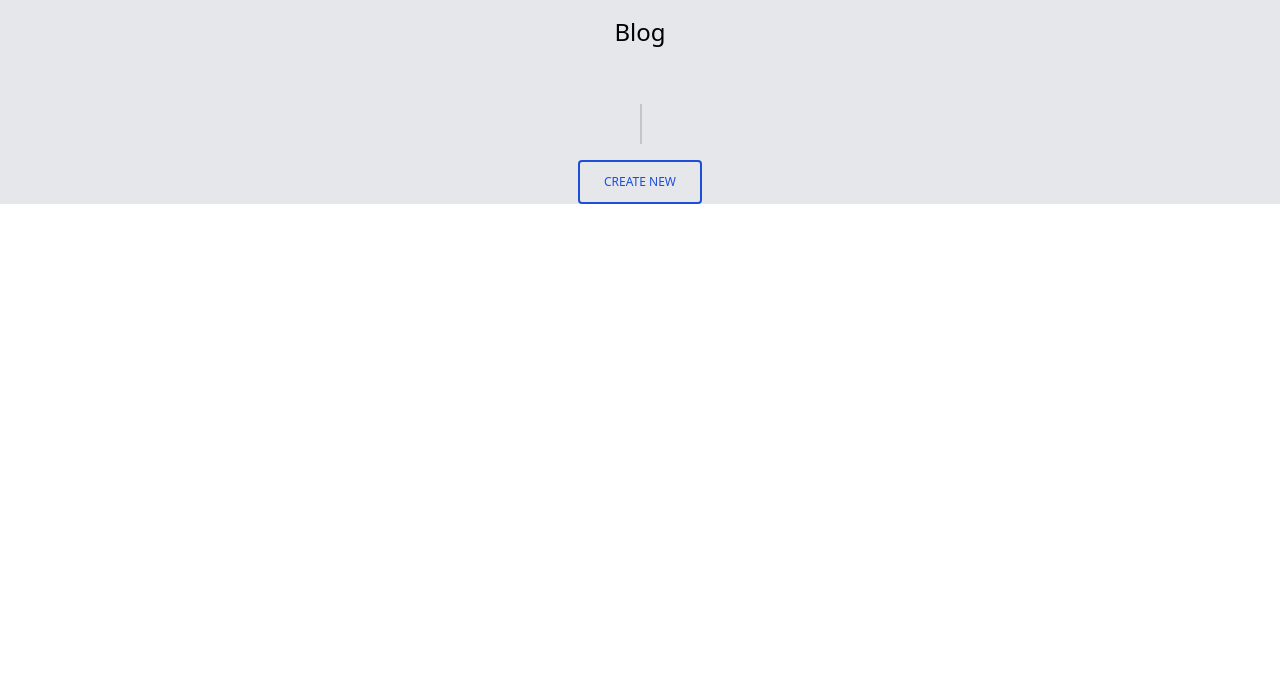
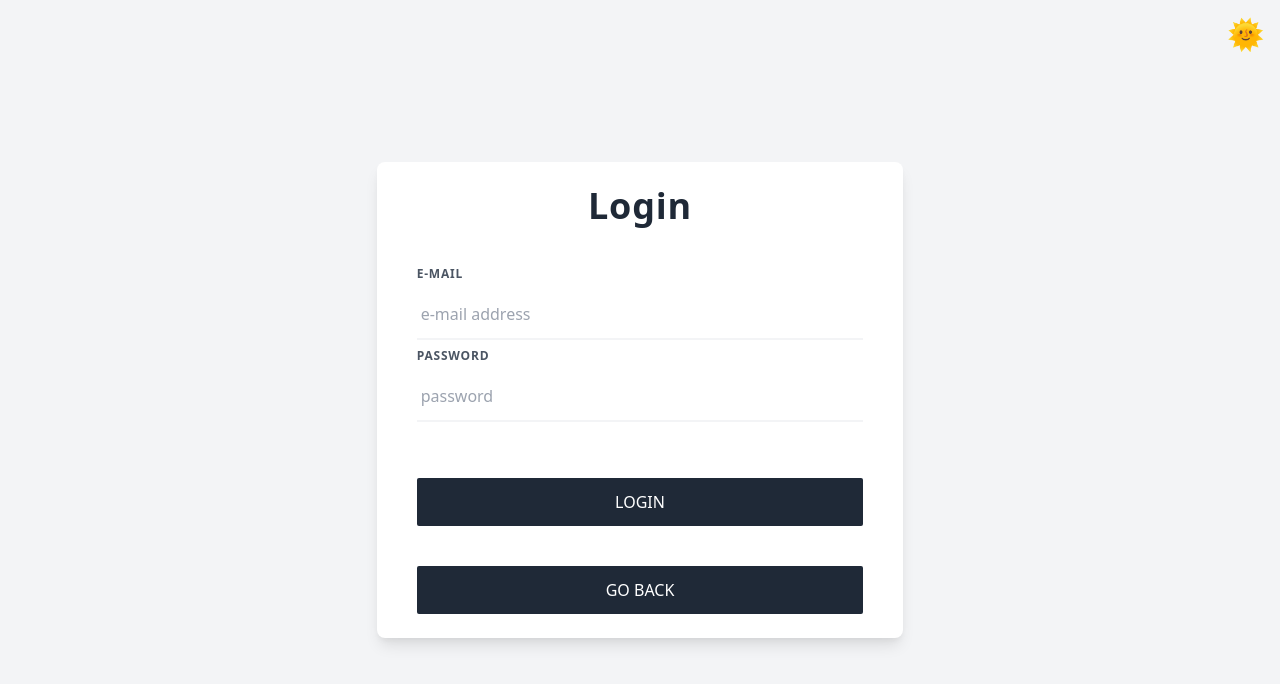
Before and after one commit to pigilwin/pigilwin_app, a React (Create React App) app: page /blog in a window 1280 px wide. Both pictures are taken after a click on the button "CREATE NEW". Shown: the top 684 px of the page. Built offline with nearby package versions, Linux system fonts and the light colour scheme.

Commit message:
Moving theme selector to entire page layout

```diff
--- a/src/App.tsx
+++ b/src/App.tsx
@@ -1,9 +1,10 @@
 import { useEffect } from 'react';
-import { useDispatch } from 'react-redux';
+import { useDispatch, useSelector } from 'react-redux';
 import { BrowserRouter, Switch, Route } from 'react-router-dom';
 import { Blog } from './blog';
 import { Home } from './home/index';
-import { setTheme } from './store/theme/themeSlice';
+import { Theme } from './components/theme';
+import { setTheme, themeStateSelector } from './store/theme/themeSlice';
 
 export const App = (): JSX.Element => {
 
@@ -12,9 +13,24 @@ export const App = (): JSX.Element => {
     if(window.matchMedia('(prefers-color-scheme: dark)').matches) {
       dispatch(setTheme(true));
     }
-  });
+  }, [dispatch]);
+
+  const usingDarkMode = useSelector(themeStateSelector);
+    const classNames: string[] = [
+        "font-sans",
+        "antialiased",
+        "leading-normal",
+        "tracking-wider"
+    ];
+
+    if (usingDarkMode) {
+        classNames.push("bg-gray-900");
+    } else {
+        classNames.push("bg-white");
+    }
 
   return (
+    <main className={classNames.join(" ")}>
       <BrowserRouter>
         <Switch>
           <Route path="/blog">
@@ -25,5 +41,7 @@ export const App = (): JSX.Element => {
           </Route>
         </Switch>
       </BrowserRouter>
+      <Theme/>
+    </main>
   );
 };
--- a/src/Home/index.tsx
+++ b/src/Home/index.tsx
@@ -1,35 +1,16 @@
 import { PropsWithChildren } from "react";
-import { useSelector } from "react-redux";
 import { Link } from "react-router-dom";
 import {
     Photo,
     Briefcase,
     GitHub,
     Instagram,
-    LinkedIn,
-    Theme
+    LinkedIn
 } from "../components/components";
-import { themeStateSelector } from "../store/theme/themeSlice";
 import { Proficiency } from "./proficiency";
 
 export const Home = (): JSX.Element => {
-
-    const usingDarkMode = useSelector(themeStateSelector);
-    const classNames: string[] = [
-        "font-sans",
-        "antialiased",
-        "leading-normal",
-        "tracking-wider"
-    ];
-
-    if (usingDarkMode) {
-        classNames.push("bg-gray-900");
-    } else {
-        classNames.push("bg-white");
-    }
-
     return (
-        <main className={classNames.join(" ")}>
         <div className="max-w-4xl flex items-center h-auto flex-wrap mx-auto">
             <Photo/>
             <div id="profile" className="w-full rounded-lg shadow-2xl bg-white opacity-75 my-4">
@@ -50,9 +31,7 @@ export const Home = (): JSX.Element => {
                 <h1 className="text-center p-4 text-2xl">Technologies</h1>
                 <Proficiency/>
             </div>
-                <Theme/>
         </div>
-        </main>
     );
 }
 
--- a/src/blog/index.tsx
+++ b/src/blog/index.tsx
@@ -1,4 +1,26 @@
+import { useSelector } from "react-redux";
+import {
+    isAttemptingAuthSelector,
+    isAuthenticatedSelector
+} from "../store/auth/authSlice";
+import { SignInLink, CreateNewLink } from './links';
+import { SignInPage } from './signIn';
+
 export const Blog = (): JSX.Element => {
+
+    const isCurrentlyAttemptingAuth = useSelector(isAttemptingAuthSelector);
+    const isAuthenticated = useSelector(isAuthenticatedSelector);
+
+    if (isCurrentlyAttemptingAuth) {
+        return <SignInPage/>;
+    }
+
+    let element: JSX.Element = <SignInLink/>;
+    if (isAuthenticated) {
+        element = <CreateNewLink/>;
+    }
+
+
     return (
         <div className="container bg-gray-200 mx-auto h-full">
             <h1 className="text-2xl text-center p-4">Blog</h1>
@@ -6,7 +28,7 @@ export const Blog = (): JSX.Element => {
                 <MiddleLine/>
             </div>
             <div className="text-center mx-auto my-4">
-                <SignInLink/>
+                {element}
             </div>
         </div>
     );
@@ -17,11 +39,3 @@ const MiddleLine = (): JSX.Element => {
         <div className="border-2-2 absolute border-opacity-20 border-gray-700 h-full border left-50"></div>
     );
 }
-
-const SignInLink = (): JSX.Element => {
-    return (
-        <button className="inline-block px-6 py-2 text-xs font-medium leading-6 text-center text-blue-700 uppercase transition bg-transparent border-2 border-blue-700 rounded ripple hover:bg-blue-100 focus:outline-none">
-            Create New
-        </button>
-    );
-}
--- /dev/null
+++ b/src/blog/links.tsx
@@ -0,0 +1,25 @@
+import { useDispatch } from "react-redux";
+import { setIsCurrentlyAttemptingAuth } from "../store/auth/authSlice";
+
+export const SignInLink = (): JSX.Element => {
+
+    const dispatch = useDispatch();
+
+    const onClickHandler = (): void => {
+        dispatch(setIsCurrentlyAttemptingAuth(true));
+    };
+
+    return (
+        <button onClick={onClickHandler} className="inline-block px-6 py-2 text-xs font-medium leading-6 text-center text-blue-700 uppercase transition bg-transparent border-2 border-blue-700 rounded ripple hover:bg-blue-100 focus:outline-none">
+            Create New
+        </button>
+    );
+}
+
+export const CreateNewLink = (): JSX.Element => {
+    return (
+        <button className="inline-block px-6 py-2 text-xs font-medium leading-6 text-center text-blue-700 uppercase transition bg-transparent border-2 border-blue-700 rounded ripple hover:bg-blue-100 focus:outline-none">
+            Create New
+        </button>
+    );
+}
--- /dev/null
+++ b/src/blog/signIn.tsx
@@ -0,0 +1,57 @@
+import { useDispatch } from "react-redux";
+import { setIsCurrentlyAttemptingAuth } from "../store/auth/authSlice";
+
+export const SignInPage = (): JSX.Element => {
+
+    const dispatch = useDispatch();
+
+    const signInClickHandler = (): void => {
+
+    };
+
+    const goBackClickHandler = (): void => {
+        dispatch(setIsCurrentlyAttemptingAuth(false));
+    };
+
+    return (
+        <div className="flex flex-col h-screen bg-gray-100">
+            <div className="grid place-items-center m-2 my-20 sm:my-auto">
+                <div className="w-11/12 p-12 sm:w-8/12 md:w-6/12 lg:w-5/12 2xl:w-4/12
+                px-6 py-10 sm:px-10 sm:py-6
+                bg-white rounded-lg shadow-md lg:shadow-lg">
+                <h2 className="text-center font-semibold text-3xl lg:text-4xl text-gray-800">
+                    Login
+                </h2>
+                <form className="mt-10" method="POST">
+                    <label htmlFor="email" className="block text-xs font-semibold text-gray-600 uppercase">E-mail</label>
+                    <input id="email" type="email" name="email" placeholder="e-mail address" autoComplete="email"
+                        className="block w-full py-3 px-1 mt-2
+                        text-gray-800 appearance-none
+                        border-b-2 border-gray-100
+                        focus:text-gray-500 focus:outline-none focus:border-gray-200"
+                        required />
+                    <label htmlFor="password" className="block mt-2 text-xs font-semibold text-gray-600 uppercase">Password</label>
+                    <input id="password" type="password" name="password" placeholder="password" autoComplete="current-password"
+                        className="block w-full py-3 px-1 mt-2 mb-4
+                        text-gray-800 appearance-none
+                        border-b-2 border-gray-100
+                        focus:text-gray-500 focus:outline-none focus:border-gray-200"
+                        required />
+                    <button onClick={signInClickHandler}
+                        className="w-full py-3 mt-10 bg-gray-800 rounded-sm
+                        font-medium text-white uppercase
+                        focus:outline-none hover:bg-gray-700 hover:shadow-none">
+                        Login
+                    </button>
+                    <button onClick={goBackClickHandler}
+                        className="w-full py-3 mt-10 bg-gray-800 rounded-sm
+                        font-medium text-white uppercase
+                        focus:outline-none hover:bg-gray-700 hover:shadow-none">
+                        Go Back
+                    </button>
+                    </form>
+                </div>
+            </div>
+        </div>
+    );
+}
--- a/src/store/auth/authSlice.ts
+++ b/src/store/auth/authSlice.ts
@@ -3,16 +3,23 @@ import { RootState } from '../rootReducer';
 
 interface AuthState {
     authId: string;
+    attemptingAuth: boolean;
 }
 
 const initialState: AuthState = {
-    authId: ''
+    authId: '',
+    attemptingAuth: false
 }
 
 const authSlice = createSlice({
     name: 'auth',
     initialState,
     reducers: {
+        setIsCurrentlyAttemptingAuth(state, action: PayloadAction<boolean>) {
+            const newState = state;
+            newState.attemptingAuth = action.payload;
+            return newState;
+        },
         setAuthId(state, action: PayloadAction<string>) {
             const newState = state;
             state.authId = action.payload;
@@ -23,6 +30,9 @@ const authSlice = createSlice({
 
 export const reducer = authSlice.reducer;
 export const {
-    setAuthId
+    setAuthId,
+    setIsCurrentlyAttemptingAuth
 } = authSlice.actions;
-export const isAuthenticated = (state: RootState) => state.authReducer.authId.length > 0;
+
+export const isAuthenticatedSelector = (state: RootState): boolean => state.authReducer.authId.length > 0;
+export const isAttemptingAuthSelector = (state: RootState): boolean => state.authReducer.attemptingAuth;
```
Lines whose indentation alone changed are shown as unchanged.
